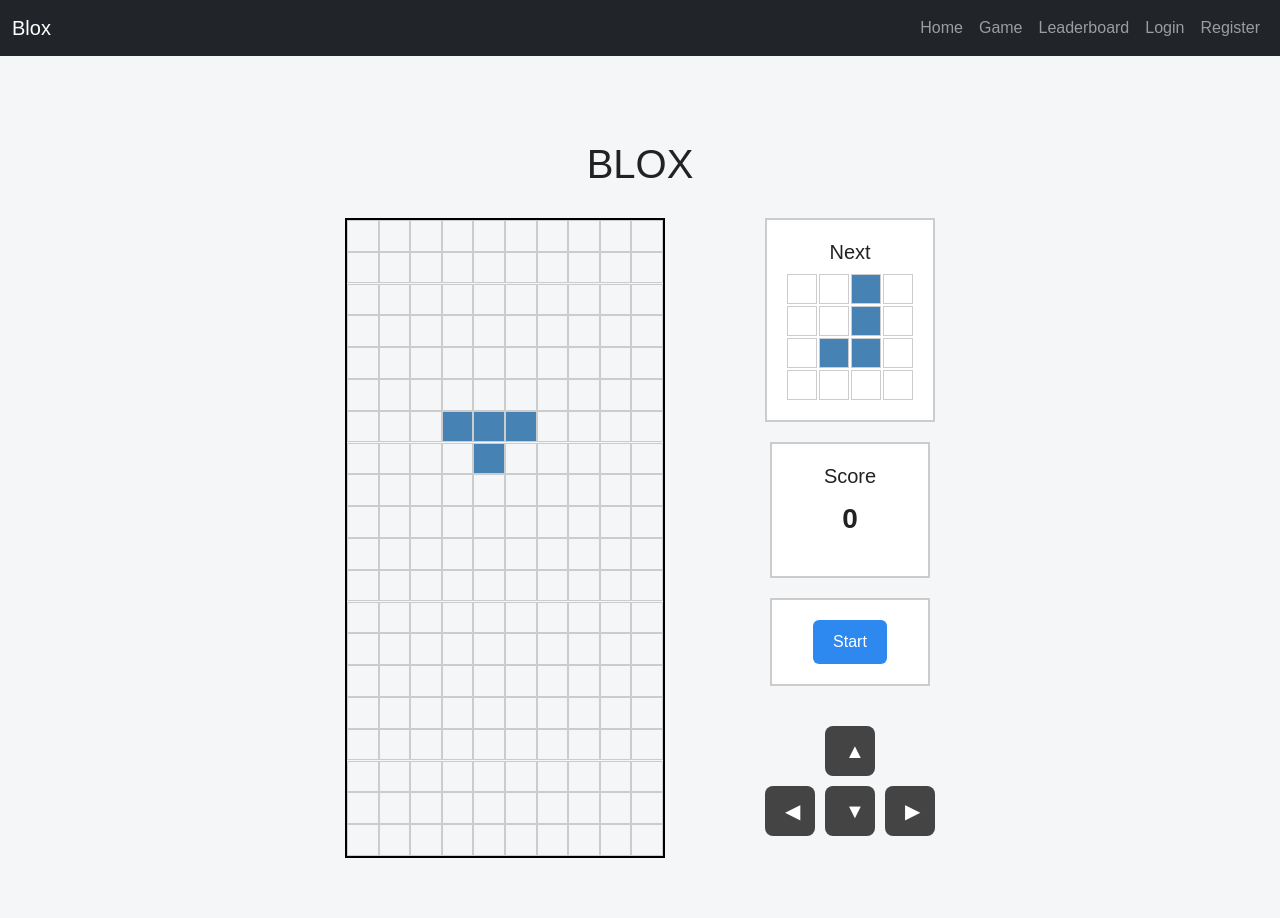
After one commit to KingAlina/Blox, a PHP site: page /game.php in a window 1280 px wide. The commit adds this page. Run offline with PHP 8.4, Linux system fonts and the light colour scheme.

Commit message:
Add shared header linked to all pages

```diff
--- a/css/game.css
+++ b/css/game.css
@@ -49,7 +49,7 @@ body {
 }
 
 
-.container {
+.game-container {
   max-width: 1000px;
   margin: 40px auto;
   padding: 20px;
--- /dev/null
+++ b/game.php
@@ -0,0 +1,43 @@
+<?php
+$pageTitle = "Blox Game";
+include "includes/header.php";
+?>
+
+<div class="game-container">
+  <h1 class="title">BLOX</h1>
+
+  <div class="game-wrapper">
+    <div id="grid"></div>
+
+    <aside class="sidebar">
+
+      <div class="panel">
+        <h2>Next</h2>
+        <div id="next-grid"></div>
+      </div>
+
+      <div class="panel">
+        <h2>Score</h2>
+        <p id="score">0</p>
+      </div>
+
+      <div class="panel">
+        <button type="button">Start</button>
+      </div>
+
+      <div class="controls">
+        <button class="arrow up">▲</button>
+
+        <div class="middle">
+          <button class="arrow left">◀</button>
+          <button class="arrow down">▼</button>
+          <button class="arrow right">▶</button>
+        </div>
+      </div>
+    </aside>
+  </div>
+</div>
+
+<script src="js/game.js"></script>
+
+<?php include "includes/footer.php"; ?>
--- a/includes/header.php
+++ b/includes/header.php
@@ -20,8 +20,8 @@ if (!isset($pageTitle)) {
 </head>
 <body>
 
-<nav class="navbar navbar-expand-lg navbar-dark bg-dark mb-4">
-    <div class="container-fluid">
+<nav class="navbar navbar-expand-lg navbar-dark bg-dark mb-4 w-100">
+  <div class="container-fluid">
         <a class="navbar-brand" href="index.php">Blox</a>
 
         <div class="navbar-nav">
--- a/register.php
+++ b/register.php
@@ -1,6 +1,6 @@
-includes/db.php
+<?php
+require_once('includes/db.php');
 
-<?php
 $VornameErr = $NachnameErr = $EmailErr = "";
 $Vorname = $Nachname = $Email = "";
 
@@ -50,8 +50,6 @@ function inputvalidation($data) {
     $data = htmlspecialchars($data);
     return $data;
 }
-
-require_once('includes/db.php');
 
 if(isset($_POST["Vorname"]) && !empty($_POST["Vorname"]) && isset($_POST["Nachname"]) && !empty($_POST["Nachname"])
 && isset($_POST["Email"]) && !empty($_POST["Email"]))
```
Also changed, not shown: game.html (deleted, +0 -47 lines).
